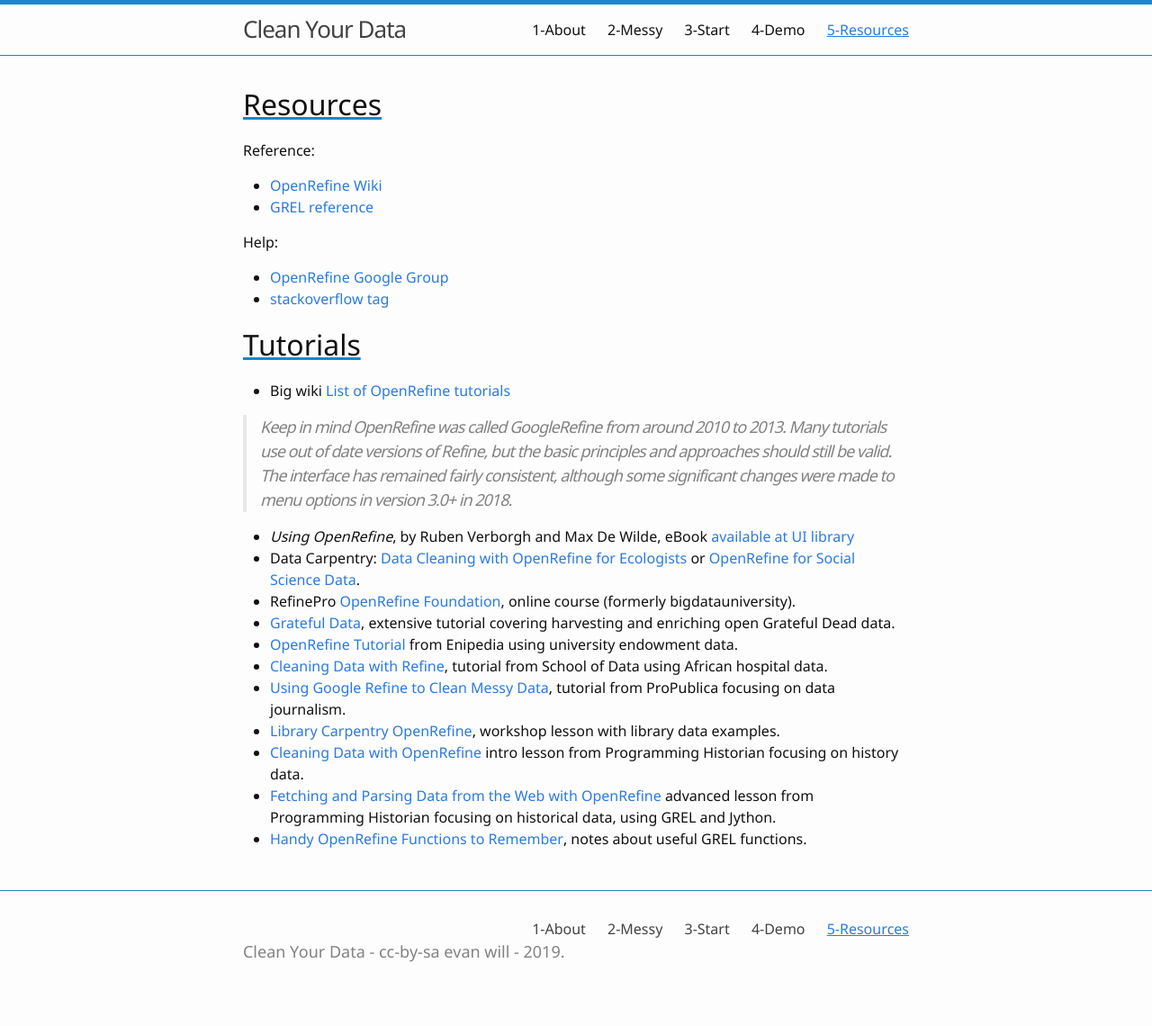
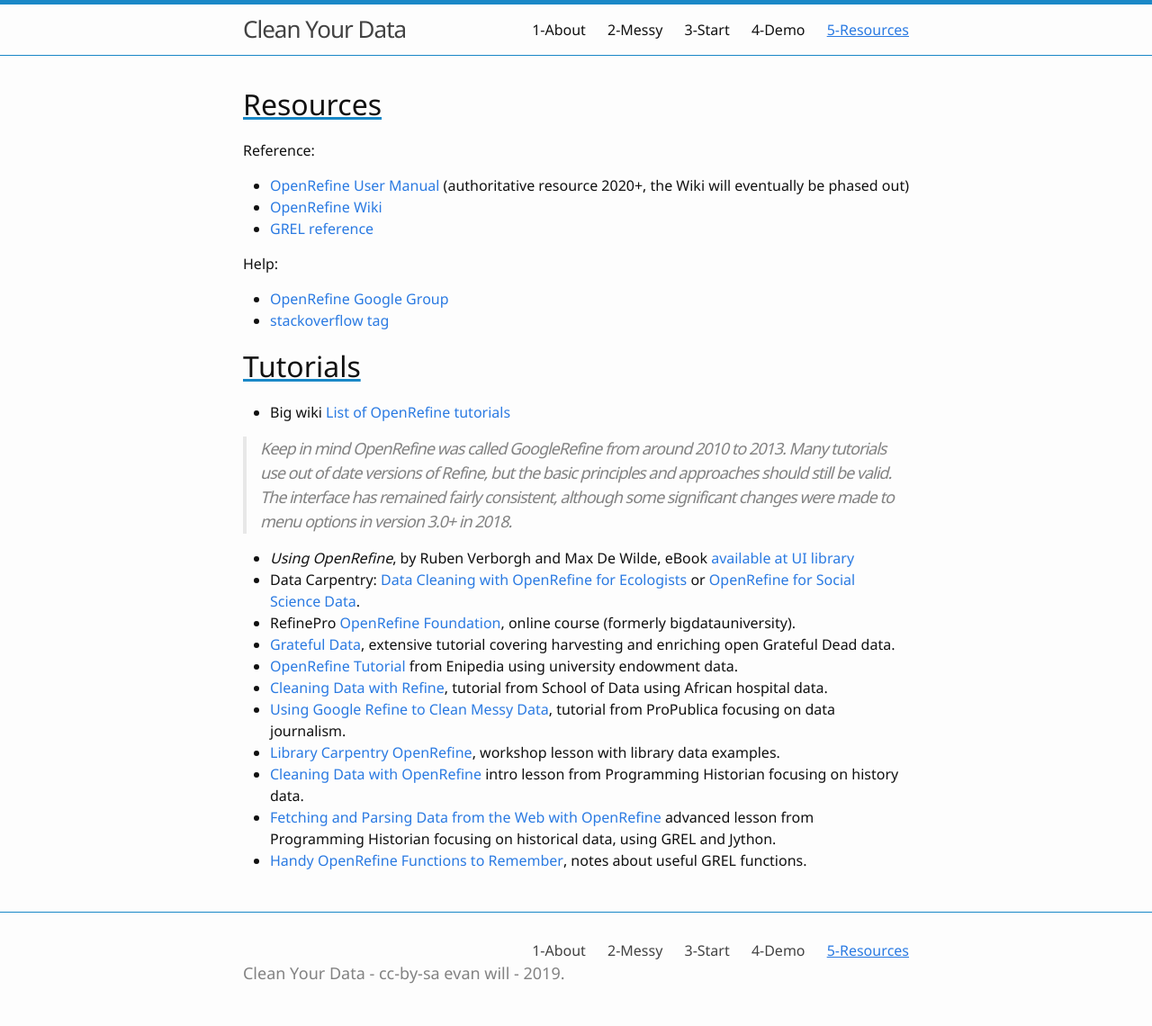
Before and after one commit to evanwill/clean-your-data, a Jekyll site: the page built from 5-resources.md, in a window 1280 px wide. Shown: the whole page at 90% size. Built offline with Jekyll 4.4.1, drawn with Linux system fonts in a browser that asks for light colours; before the commit the page ends 1116 px from its top, so only the background shows below that.

Commit message:
link updates

```diff
--- a/5-resources.md
+++ b/5-resources.md
@@ -8,30 +8,31 @@ nav: true
 
 Reference:
 
-- [OpenRefine Wiki](https://github.com/OpenRefine/OpenRefine/wiki){:target="_blank"}
-- [GREL reference](https://github.com/OpenRefine/OpenRefine/wiki/General-Refine-Expression-Language){:target="_blank"}
+- [OpenRefine User Manual](https://docs.openrefine.org/){:target='_blank' rel='noopener'} (authoritative resource 2020+, the Wiki will eventually be phased out)
+- [OpenRefine Wiki](https://github.com/OpenRefine/OpenRefine/wiki){:target='_blank' rel='noopener'}
+- [GREL reference](https://github.com/OpenRefine/OpenRefine/wiki/General-Refine-Expression-Language){:target='_blank' rel='noopener'}
 
 Help:
 
-- [OpenRefine Google Group](http://groups.google.com/d/forum/openrefine){:target="_blank"}
-- [stackoverflow tag](https://stackoverflow.com/questions/tagged/openrefine){:target="_blank"}
+- [OpenRefine Google Group](http://groups.google.com/d/forum/openrefine){:target='_blank' rel='noopener'}
+- [stackoverflow tag](https://stackoverflow.com/questions/tagged/openrefine){:target='_blank' rel='noopener'}
 
 # Tutorials
 
-- Big wiki [List of OpenRefine tutorials](https://github.com/OpenRefine/OpenRefine/wiki/External-Resources){:target="_blank"}
+- Big wiki [List of OpenRefine tutorials](https://github.com/OpenRefine/OpenRefine/wiki/External-Resources){:target='_blank' rel='noopener'}
 
 > Keep in mind OpenRefine was called GoogleRefine from around 2010 to 2013.
 > Many tutorials use out of date versions of Refine, but the basic principles and approaches should still be valid.
 > The interface has remained fairly consistent, although some significant changes were made to menu options in version 3.0+ in 2018.
 
-- *Using OpenRefine*, by Ruben Verborgh and Max De Wilde, eBook [available at UI library](https://alliance-primo.hosted.exlibrisgroup.com/primo-explore/fulldisplay?docid=TN_pq_ebook_centralEBC1389316&context=PC&vid=UID&search_scope=everything&tab=default_tab&lang=en_US){:target="_blank"}
-- Data Carpentry: [Data Cleaning with OpenRefine for Ecologists](http://www.datacarpentry.org/OpenRefine-ecology-lesson/){:target="_blank"} or [OpenRefine for Social Science Data](https://datacarpentry.org/openrefine-socialsci/){:target="_blank"}.
-- RefinePro [OpenRefine Foundation](https://courses.tranzf.org/course/view.php?id=18){:target="_blank"}, online course (formerly bigdatauniversity).
-- [Grateful Data](https://github.com/scottythered/gratefuldata/wiki){:target="_blank"}, extensive tutorial covering harvesting and enriching open Grateful Dead data.
-- [OpenRefine Tutorial](http://enipedia.tudelft.nl/wiki/OpenRefine_Tutorial){:target="_blank"} from Enipedia using university endowment data.
-- [Cleaning Data with Refine](http://schoolofdata.org/handbook/recipes/cleaning-data-with-refine/){:target="_blank"}, tutorial from School of Data using African hospital data.
-- [Using Google Refine to Clean Messy Data](https://www.propublica.org/nerds/item/using-google-refine-for-data-cleaning){:target="_blank"}, tutorial from ProPublica focusing on data journalism.
-- [Library Carpentry OpenRefine](https://librarycarpentry.org/lc-open-refine/){:target="_blank"}, workshop lesson with library data examples.
-- [Cleaning Data with OpenRefine](http://programminghistorian.org/lessons/cleaning-data-with-openrefine){:target="_blank"} intro lesson from Programming Historian focusing on history data.
-- [Fetching and Parsing Data from the Web with OpenRefine](https://programminghistorian.org/lessons/fetch-and-parse-data-with-openrefine){:target="_blank"} advanced lesson from Programming Historian focusing on historical data, using GREL and Jython.
-- [Handy OpenRefine Functions to Remember](https://evanwill.github.io/_drafts/notes/open-refine-tips.html){:target="_blank"}, notes about useful GREL functions.
+- *Using OpenRefine*, by Ruben Verborgh and Max De Wilde, eBook [available at UI library](https://alliance-primo.hosted.exlibrisgroup.com/primo-explore/fulldisplay?docid=TN_pq_ebook_centralEBC1389316&context=PC&vid=UID&search_scope=everything&tab=default_tab&lang=en_US){:target='_blank' rel='noopener'}
+- Data Carpentry: [Data Cleaning with OpenRefine for Ecologists](http://www.datacarpentry.org/OpenRefine-ecology-lesson/){:target='_blank' rel='noopener'} or [OpenRefine for Social Science Data](https://datacarpentry.org/openrefine-socialsci/){:target='_blank' rel='noopener'}.
+- RefinePro [OpenRefine Foundation](https://courses.tranzf.org/course/view.php?id=18){:target='_blank' rel='noopener'}, online course (formerly bigdatauniversity).
+- [Grateful Data](https://github.com/scottythered/gratefuldata/wiki){:target='_blank' rel='noopener'}, extensive tutorial covering harvesting and enriching open Grateful Dead data.
+- [OpenRefine Tutorial](http://enipedia.tudelft.nl/wiki/OpenRefine_Tutorial){:target='_blank' rel='noopener'} from Enipedia using university endowment data.
+- [Cleaning Data with Refine](http://schoolofdata.org/handbook/recipes/cleaning-data-with-refine/){:target='_blank' rel='noopener'}, tutorial from School of Data using African hospital data.
+- [Using Google Refine to Clean Messy Data](https://www.propublica.org/nerds/item/using-google-refine-for-data-cleaning){:target='_blank' rel='noopener'}, tutorial from ProPublica focusing on data journalism.
+- [Library Carpentry OpenRefine](https://librarycarpentry.org/lc-open-refine/){:target='_blank' rel='noopener'}, workshop lesson with library data examples.
+- [Cleaning Data with OpenRefine](http://programminghistorian.org/lessons/cleaning-data-with-openrefine){:target='_blank' rel='noopener'} intro lesson from Programming Historian focusing on history data.
+- [Fetching and Parsing Data from the Web with OpenRefine](https://programminghistorian.org/lessons/fetch-and-parse-data-with-openrefine){:target='_blank' rel='noopener'} advanced lesson from Programming Historian focusing on historical data, using GREL and Jython.
+- [Handy OpenRefine Functions to Remember](https://evanwill.github.io/_drafts/notes/open-refine-tips.html){:target='_blank' rel='noopener'}, notes about useful GREL functions.
```
Also changed, not shown: 1-about.md (+6 -6 lines), 3-start.md (+5 -5 lines), 4-demo.md (+5 -5 lines), index.md (+4 -4 lines).
